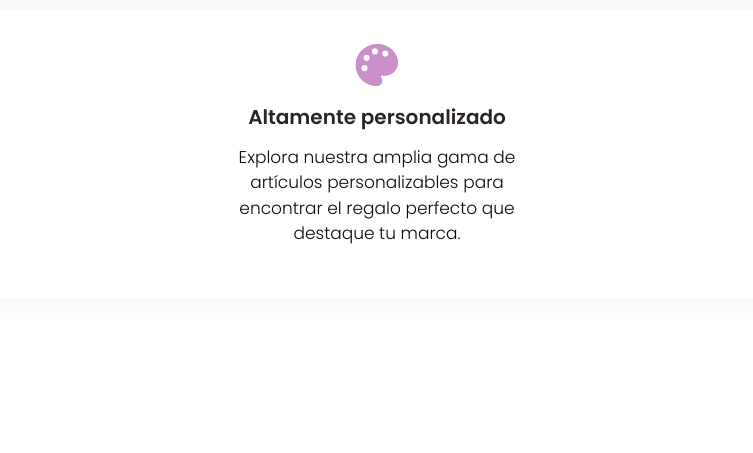
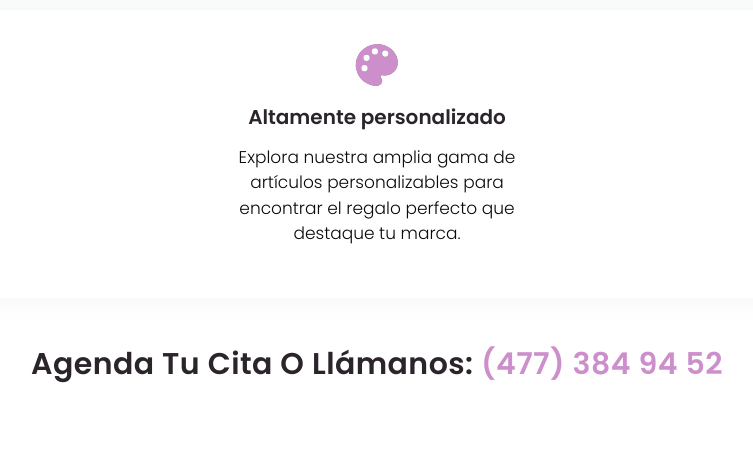
Before and after one commit to ricardovaltierra/leo, a website: page index.html in a window 1280 px wide. Shown: the part 2323-2776 px from the top of the page, without its empty margins (263-1016 px from the left). Drawn offline with nearby package versions, Linux system fonts and the light colour scheme.

Commit message:
Begin appointment section with title

```diff
--- a/index.html
+++ b/index.html
@@ -333,6 +333,20 @@
   </div>
   <!-- end services -->
 
+  <!-- appointment -->
+  <section class="appointment section">
+    <div class="container mx-auto">
+      <!-- title -->
+      <h2 class="appointment__title h2 mb-5 xl:mb-[50px] text-center
+      xl:text-left"
+      >
+        Agenda tu cita o llámanos: <span class="text-accent-tertiary">
+          (477) 384 94 52
+        </span>
+      </h2>
+    </div>
+  </section>
+  <!-- end appointment -->
 
   <!-- temp div -->
   <div class="h-[4000px]"></div>
```
Also changed, not shown: dist/output.css.
